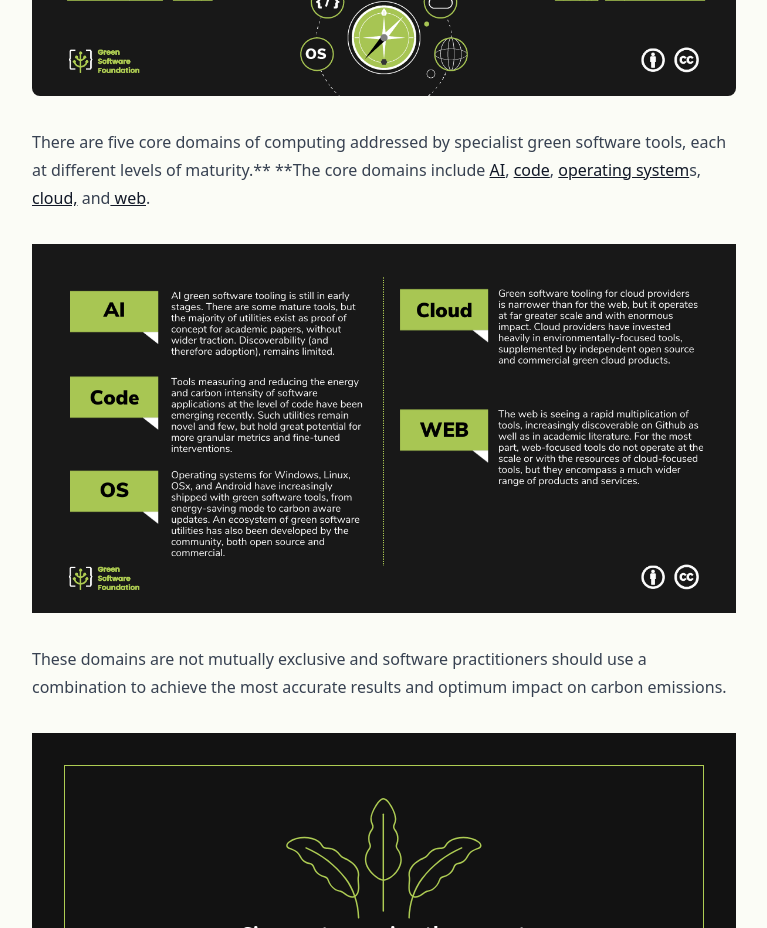
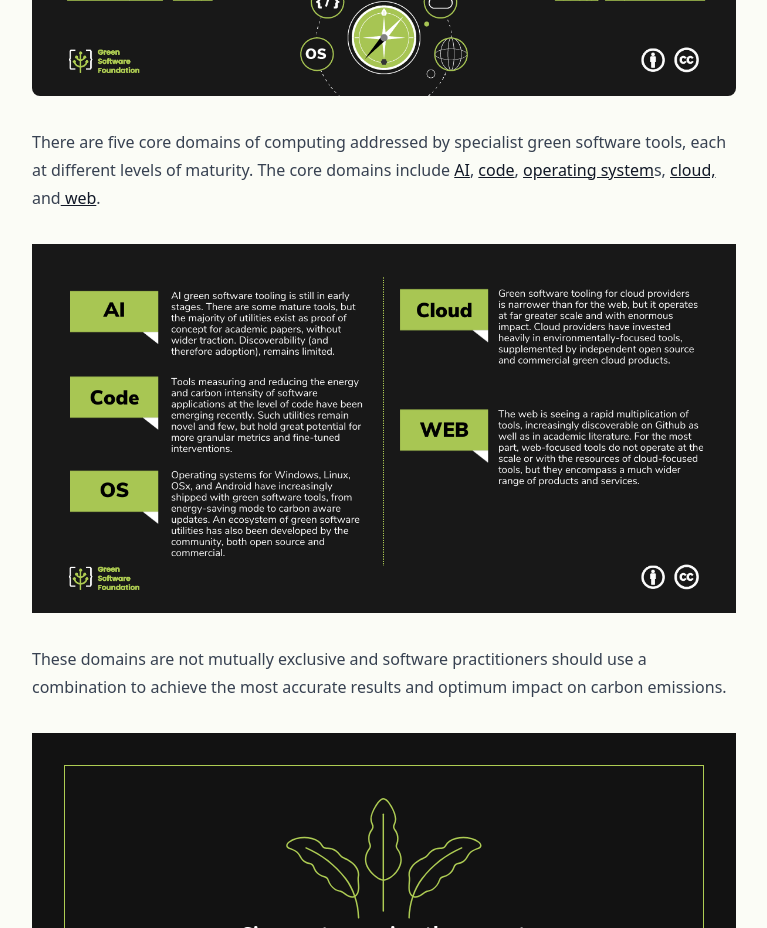
Before and after one commit to Green-Software-Foundation/state-of-green-software, an Astro site: page /insights/27-specialist-gs-tools-encompass in a window 1280 px wide. Shown: the part 840-1768 px from the top of the page, without its empty margins (256-1023 px from the left). Built offline with nearby package versions, Linux system fonts and the light colour scheme; Astro itself is replaced by a stand-in of ours; a script that the page names is missing.

Commit message:
Updated a typo.
Signed-off-by: Oleg-Zhymolokhov <oleg@greensoftware.foundation>

```diff
--- a/src/pages/insights/27-specialist-gs-tools-encompass.mdx
+++ b/src/pages/insights/27-specialist-gs-tools-encompass.mdx
@@ -9,6 +9,6 @@ tags:
   - Adoption
 ---
 
-There are five core domains of computing addressed by specialist green software tools, each at different levels of maturity.** **The core domains include [AI](https://www.techtarget.com/searchenterpriseai/feature/Green-AI-tackles-effects-of-AI-ML-on-climate-change), [code](https://www.ibm.com/cloud/blog/green-coding), [operating system](https://www.redalyc.org/pdf/2652/265219635005.pdf)s, [cloud,](https://www.accenture.com/us-en/insights/strategy/green-behind-cloud) and[ web](https://www.thegreenwebfoundation.org/).
+There are five core domains of computing addressed by specialist green software tools, each at different levels of maturity. The core domains include [AI](https://www.techtarget.com/searchenterpriseai/feature/Green-AI-tackles-effects-of-AI-ML-on-climate-change), [code](https://www.ibm.com/cloud/blog/green-coding), [operating system](https://www.redalyc.org/pdf/2652/265219635005.pdf)s, [cloud,](https://www.accenture.com/us-en/insights/strategy/green-behind-cloud) and[ web](https://www.thegreenwebfoundation.org/).
 ![Five core computing domains](/images/insights/27-additional-1.png)
 These domains are not mutually exclusive and software practitioners should use a combination to achieve the most accurate results and optimum impact on carbon emissions.
```
